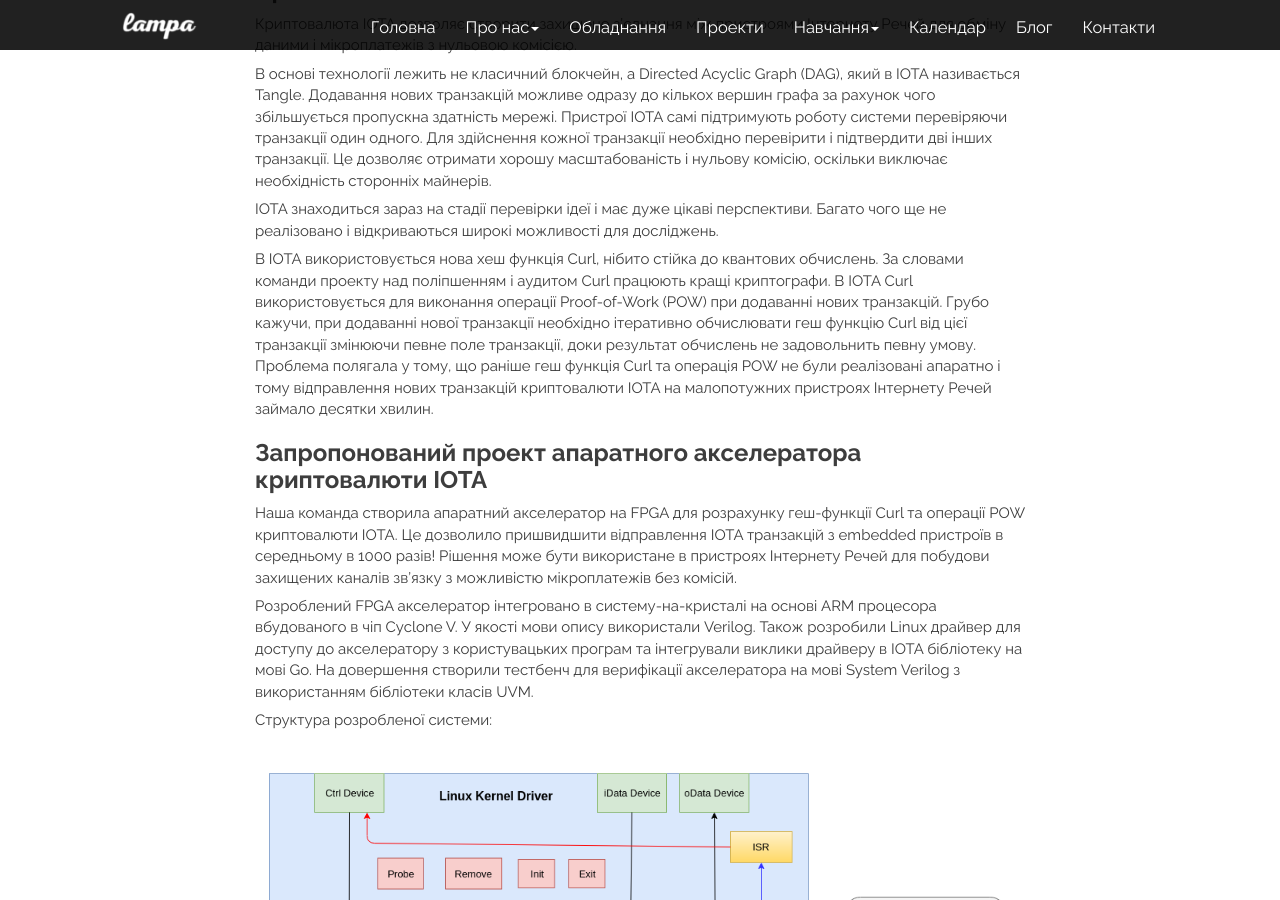
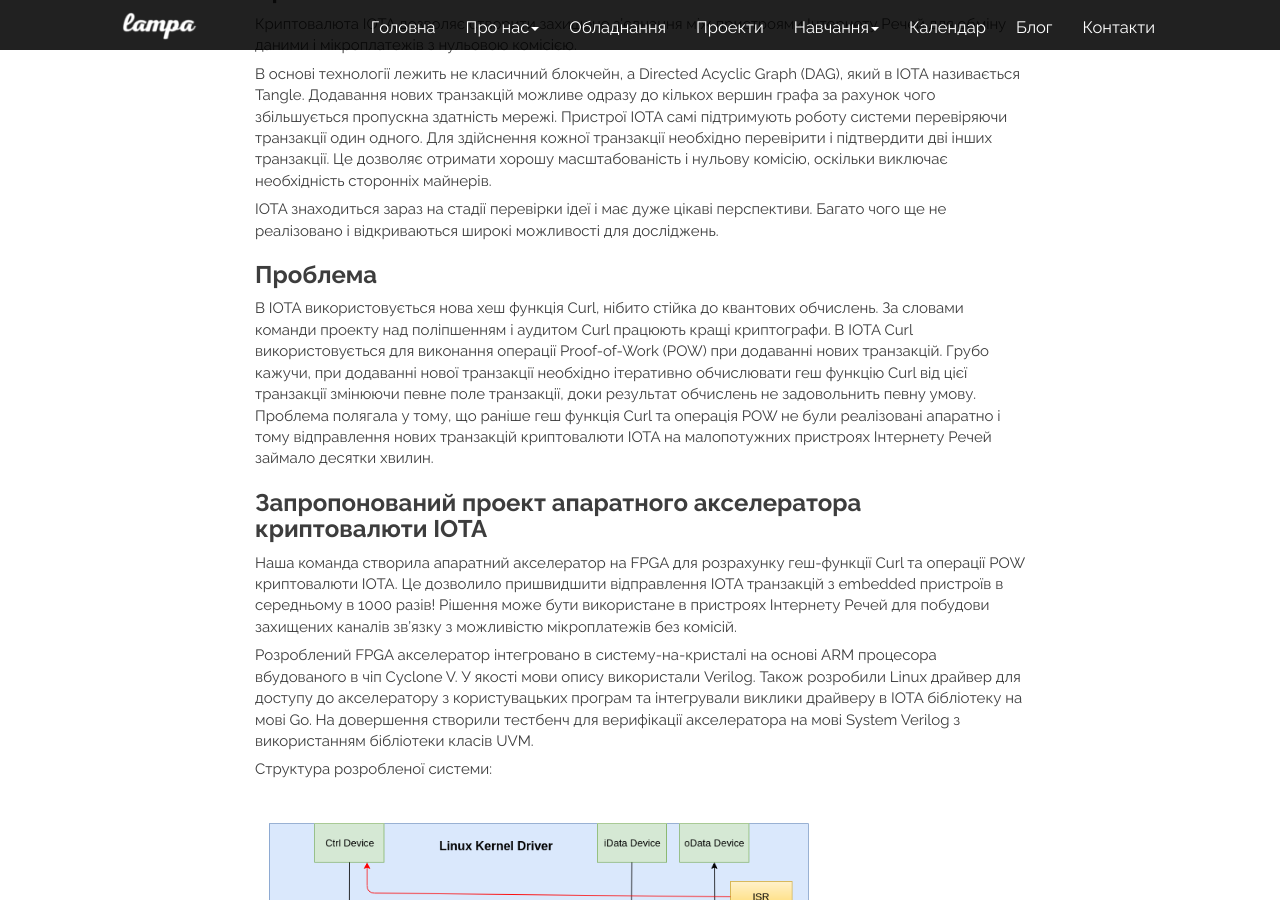
Before and after one commit to LampaLab/lampalab.github.io, a Jekyll site: the page built from _posts/projects/2018-12-30-iota-hardware-accelerator.md, in a window 1280 px wide and 900 px high, scrolled down 1026 px. Built offline with Jekyll 4.4.1, drawn with Linux system fonts in a browser that asks for light colours; nearby versions of some CDN libraries; library files that are not in the unit come from our copies.

Commit message:
Minor modifications

```diff
--- a/_posts/projects/2018-12-30-iota-hardware-accelerator.md
+++ b/_posts/projects/2018-12-30-iota-hardware-accelerator.md
@@ -18,6 +18,8 @@
 В основі технології лежить не класичний блокчейн, а Directed Acyclic Graph (DAG), який в IOTA називається Tangle. Додавання нових транзакцій можливе одразу до кількох вершин графа за рахунок чого збільшується пропускна здатність мережі. Пристрої IOTA самі підтримують роботу системи перевіряючи транзакції один одного. Для здійснення кожної транзакції необхідно перевірити і підтвердити дві інших транзакції. Це дозволяє отримати хорошу масштабованість і нульову комісію, оскільки виключає необхідність сторонніх майнерів.
 
 IOTA знаходиться зараз на стадії перевірки ідеї і має дуже цікаві перспективи. Багато чого ще не реалізовано і відкриваються широкі можливості для досліджень.
+
+### Проблема
 
 В IOTA використовується нова хеш функція Curl, нібито стійка до квантових обчислень. За словами команди проекту над поліпшенням і аудитом Curl працюють кращі криптографи. В IOTA Curl використовується для виконання операції Proof-of-Work (POW) при додаванні нових транзакцій. Грубо кажучи, при додаванні нової транзакції необхідно ітеративно обчислювати геш функцію Curl від цієї транзакції змінюючи певне поле транзакції, доки результат обчислень не задовольнить певну умову. Проблема полягала у тому, що раніше геш функція Curl та операція POW не були реалізовані апаратно і тому відправлення нових транзакцій криптовалюти IOTA на малопотужних пристроях Інтернету Речей займало десятки хвилин.
 
```
